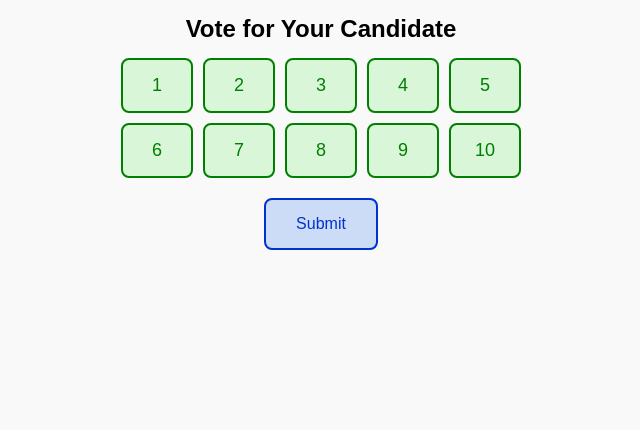
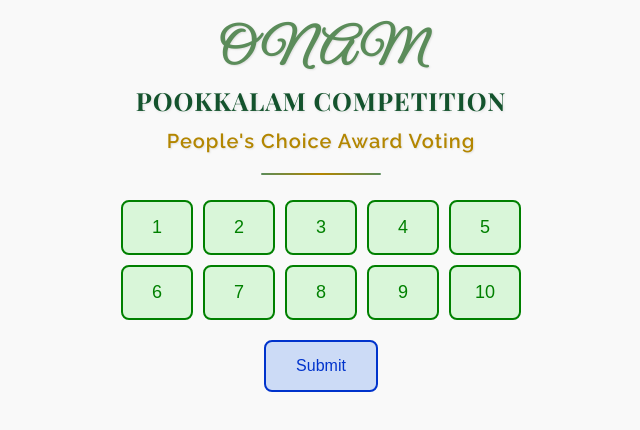
Before and after one commit to MartinaJohn/onam-voting-app, a website: page index.html in a window 1280 px wide. Shown: the whole page, without its empty margins (319-959 px from the left). Drawn offline with nearby package versions, Linux system fonts and the light colour scheme.

Commit message:
Add title design

```diff
--- a/index.html
+++ b/index.html
@@ -4,61 +4,18 @@
     <meta charset="UTF-8" />
     <meta name="viewport" content="width=device-width, initial-scale=1.0" />
     <title>Voting App</title>
-    <style>
-      body {
-        font-family: Arial, sans-serif;
-        text-align: center;
-        background: #f9f9f9;
-      }
-      h2 {
-        margin: 15px;
-      }
-      .candidates {
-        display: grid;
-        grid-template-columns: repeat(5, 1fr);
-        gap: 10px;
-        max-width: 400px;
-        margin: auto;
-      }
-      button {
-        padding: 15px;
-        font-size: 18px;
-        border: 2px solid green;
-        border-radius: 8px;
-        background: rgba(144, 238, 144, 0.3); /* light green transparent */
-        color: green;
-        cursor: pointer;
-        transition: 0.3s;
-      }
-      button:hover {
-        background: rgba(144, 238, 144, 0.6);
-      }
-      button.selected {
-        background: green;
-        color: white;
-      }
-      #submit {
-        margin-top: 20px;
-        padding: 15px 30px;
-        background: rgba(100, 149, 237, 0.3); /* cornflowerblue transparent */
-        color: #0033cc;
-        border: 2px solid #0033cc;
-        border-radius: 8px;
-        font-size: 16px;
-        cursor: pointer;
-        transition: 0.3s;
-      }
-      #submit:hover {
-        background: rgba(100, 149, 237, 0.6);
-      }
-      #message {
-        margin-top: 15px;
-        font-size: 16px;
-      }
-    </style>
+    <link rel="stylesheet" href="styles.css" />
+    <link href="https://fonts.googleapis.com/css2?family=Great+Vibes&family=Playfair+Display:wght@700&family=Raleway:wght@600&display=swap" rel="stylesheet" />
   </head>
   <body>
-    <h2>Vote for Your Candidate</h2>
+    <div class="title-wrapper">
+      <h1 class="onam-title">
+        <span class="onam-script">Onam</span>
+        <span class="pookalam-text">POOKKALAM COMPETITION</span>
+      </h1>
+      <div class="subtitle">People's Choice Award Voting</div>
+      <hr class="title-divider" />
+    </div>
     <div class="candidates">
       <button onclick="selectCandidate(1)">1</button>
       <button onclick="selectCandidate(2)">2</button>
--- /dev/null
+++ b/styles.css
@@ -0,0 +1,129 @@
+@import url("https://fonts.googleapis.com/css2?family=Great+Vibes&family=Playfair+Display:wght@700&display=swap");
+
+.title-wrapper {
+  text-align: center;
+  margin: 25px auto;
+}
+
+.onam-title {
+  margin: 0;
+  padding: 0;
+  font-family: "Playfair Display", serif;
+  font-weight: 700;
+  font-size: 30px;
+  color: #14532d; /* Deep green */
+  text-transform: uppercase;
+  line-height: 1.1;
+  position: relative;
+}
+
+.onam-script {
+  font-family: "Great Vibes", cursive;
+  font-size: 48px;
+  color: #5b8c5a;
+  display: block;
+  margin-bottom: 5px;
+  transform: rotate(-2deg);
+  text-shadow: 1px 1px 2px rgba(0, 0, 0, 0.1);
+  animation: fadeInUp 1s ease-out forwards;
+  animation-delay: 0.1s;
+  opacity: 0;
+}
+
+.pookalam-text {
+  letter-spacing: 1px;
+  font-size: 25px;
+  line-height: 1.4;
+  text-shadow: 1px 1px 3px rgba(0, 0, 0, 0.1);
+  margin-bottom: 8px;
+  display: block;
+  animation: fadeInUp 1s ease-out forwards;
+  animation-delay: 0.3s;
+  opacity: 0;
+}
+
+.subtitle {
+  font-family: "Raleway", sans-serif;
+  font-weight: 900;
+  font-size: 20px;
+  color: #b38600;
+  letter-spacing: 1px;
+  /* text-transform: uppercase; */
+  text-shadow: 1px 1px 2px rgba(0, 0, 0, 0.1);
+  margin-top: 11px;
+  animation: fadeInUp 1s ease-out forwards;
+  animation-delay: 0.5s;
+  opacity: 0;
+}
+
+body {
+  font-family: Arial, sans-serif;
+  text-align: center;
+  background: #f9f9f9;
+}
+h2 {
+  margin: 15px;
+}
+.candidates {
+  display: grid;
+  grid-template-columns: repeat(5, 1fr);
+  gap: 10px;
+  max-width: 400px;
+  margin: auto;
+}
+.title-divider {
+  border: none;
+  height: 2px;
+  width: 120px;
+  margin: 20px auto;
+  background: linear-gradient(to right, #5b8c5a, #b38600, #5b8c5a); /* green → gold → green */
+  border-radius: 2px;
+  animation: fadeInUp 1s ease-out forwards;
+  animation-delay: 0.7s;
+  opacity: 0;
+}
+button {
+  padding: 15px;
+  font-size: 18px;
+  border: 2px solid green;
+  border-radius: 8px;
+  background: rgba(144, 238, 144, 0.3); /* light green transparent */
+  color: green;
+  cursor: pointer;
+  transition: 0.3s;
+}
+button:hover {
+  background: rgba(144, 238, 144, 0.6);
+}
+button.selected {
+  background: green;
+  color: white;
+}
+#submit {
+  margin-top: 20px;
+  padding: 15px 30px;
+  background: rgba(100, 149, 237, 0.3); /* cornflowerblue transparent */
+  color: #0033cc;
+  border: 2px solid #0033cc;
+  border-radius: 8px;
+  font-size: 16px;
+  cursor: pointer;
+  transition: 0.3s;
+}
+#submit:hover {
+  background: rgba(100, 149, 237, 0.6);
+}
+#message {
+  margin-top: 15px;
+  font-size: 16px;
+}
+@keyframes fadeInUp {
+  from {
+    opacity: 0;
+    transform: translateY(20px);
+  }
+  to {
+    opacity: 1;
+    transform: translateY(0);
+  }
+}
```
Also changed, not shown: 1 other file.
